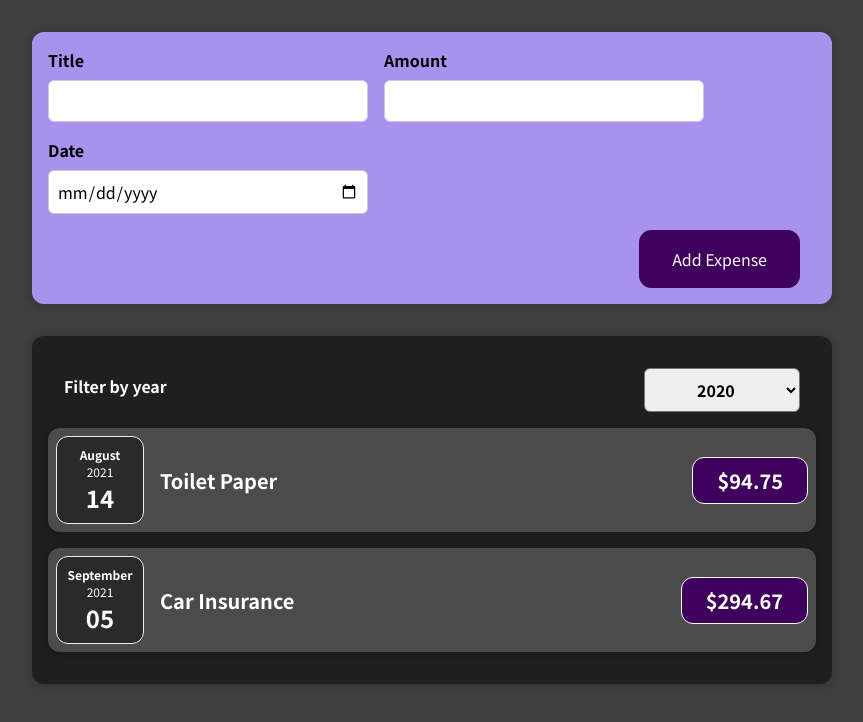
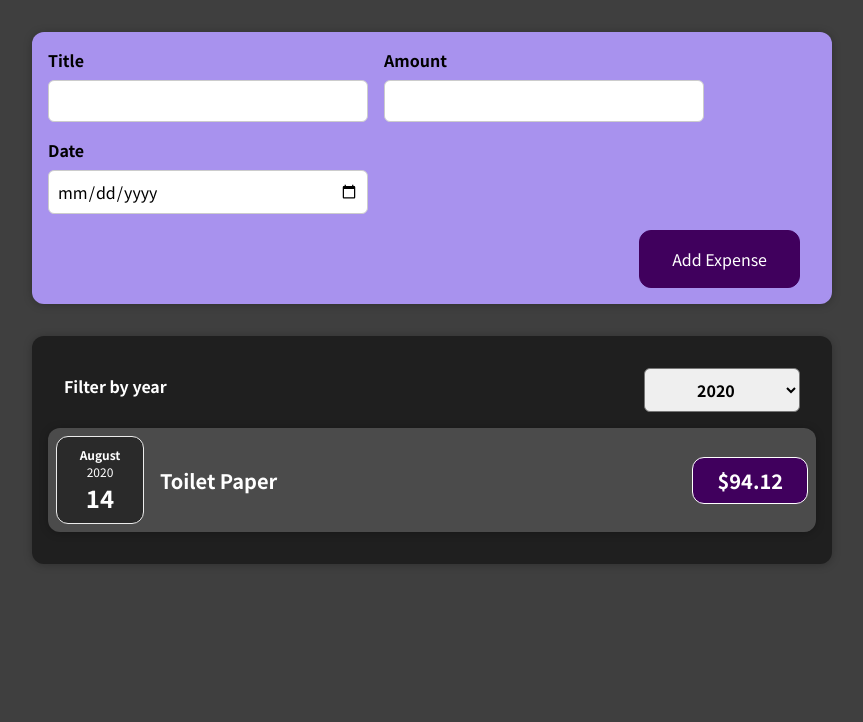
Before and after one commit to Rossnerandre/first-app-react, a React (Create React App) app: page / in a window 1280 px wide. Shown: the top 722 px of the page, without its empty margins (208-1071 px from the left). Built offline with nearby package versions, Linux system fonts and the light colour scheme.

Commit message:
Add list render

```diff
--- a/src/App.js
+++ b/src/App.js
@@ -1,26 +1,52 @@
-import './App.css';
+import React, { useState } from 'react';
 
 import NewExpense from './components/NewExpense/NewExpense';
 import Expenses from './components/Expenses/Expenses';
 
+const DUMMY_EXPENSES = [
+  {
+    id: 'e1',
+    title: 'Toilet Paper',
+    amount: 94.12,
+    date: new Date(2020, 7, 14),
+  },
+  { id: 'e2', title: 'New TV', amount: 799.49, date: new Date(2021, 2, 12) },
+  {
+    id: 'e3',
+    title: 'Car Insurance',
+    amount: 294.67,
+    date: new Date(2021, 2, 28),
+  },
+  {
+    id: 'e4',
+    title: 'New Desk (Wooden)',
+    amount: 450,
+    date: new Date(2021, 5, 12),
+  },
+];
 
 const App = () => {
-  const expenses = [
-    { id: 'e1', title: 'Toilet Paper', amount: 94.75, date: new Date(2021, 7, 14) },
-    { id: 'e2', title: 'Car Insurance', amount: 294.67, date: new Date(2021, 8, 5) }
-  ];
+  const [expenses, setExpenses] = useState(DUMMY_EXPENSES);
 
-  const addExpenseHandler = expense => {
-    console.log('In app.js');
-    console.log(expense);
+  const addExpenseHandler = (expense) => {
+    setExpenses((prevExpenses) => {
+      return [expense, ...prevExpenses];
+    });
   };
+
+  // return React.createElement(
+  //   'div',
+  //   {},
+  //   React.createElement('h2', {}, "Let's get started!"),
+  //   React.createElement(Expenses, { items: expenses })
+  // );
 
   return (
     <div>
       <NewExpense onAddExpense={addExpenseHandler} />
-      <Expenses items={expenses}></Expenses>
+      <Expenses items={expenses} />
     </div>
   );
-}
+};
 
 export default App;
--- a/src/components/Expenses/ExpenseItem.js
+++ b/src/components/Expenses/ExpenseItem.js
@@ -1,16 +1,15 @@
-import { useState } from 'react';
+
 import Card from '../UI/Card';
 import ExpenseDate from './ExpenseDate';
 import './ExpenseItem.css'
 
 const ExpenseItem = (props) => {
-  const [title, setTitle] = useState(props.title);
 
   return (
     <Card className="expense-item">
       <ExpenseDate date={props.date} />
       <div className="expense-item__description">
-        <h2>{title}</h2>
+        <h2>{props.title}</h2>
         <div className="expense-item__price">${props.amount}</div>
       </div>
     </Card>
--- a/src/components/Expenses/Expenses.js
+++ b/src/components/Expenses/Expenses.js
@@ -12,18 +12,28 @@ const Expenses = (props) => {
     setFilteredYear(selectedYear);
   }
 
+  const filteredExpenses = props.items.filter(expense => {
+    return expense.date.getFullYear().toString() === filteredYear;
+  });
+
+  let expensesContent = <p>No expenses found.</p>;
+
+  if (filteredExpenses.length > 0) {
+    expensesContent = filteredExpenses.map((expense) => (
+      <ExpenseItem
+        key={expense.id}
+        title={expense.title}
+        amount={expense.amount}
+        date={expense.date} />
+    ));
+  }
+
   return (
     <Card className="expenses">
       <ExpensesFilter
         selected={filteredYear}
         onChangeFilter={filterChangeHandler} />
-
-      {props.items.map((expense) => (
-        <ExpenseItem
-          title={expense.title}
-          amount={expense.amount}
-          date={expense.date} />
-      ))}
+      {expensesContent}
     </Card>
   );
 }
--- a/src/components/NewExpense/ExpenseForm.js
+++ b/src/components/NewExpense/ExpenseForm.js
@@ -1,5 +1,6 @@
-import { useState } from 'react';
-import './ExpenseForm.css'
+import React, { useState } from 'react';
+
+import './ExpenseForm.css';
 
 const ExpenseForm = (props) => {
   const [enteredTitle, setEnteredTitle] = useState('');
@@ -8,17 +9,17 @@ const ExpenseForm = (props) => {
   // const [userInput, setUserInput] = useState({
   //   enteredTitle: '',
   //   enteredAmount: '',
-  //   enteredDate: ''
+  //   enteredDate: '',
   // });
 
   const titleChangeHandler = (event) => {
     setEnteredTitle(event.target.value);
     // setUserInput({
     //   ...userInput,
-    //   enteredTitle: event.target.value
+    //   enteredTitle: event.target.value,
     // });
     // setUserInput((prevState) => {
-    //   return { ...prevState, enteredTitle: event.target.value }
+    //   return { ...prevState, enteredTitle: event.target.value };
     // });
   };
 
@@ -26,7 +27,7 @@ const ExpenseForm = (props) => {
     setEnteredAmount(event.target.value);
     // setUserInput({
     //   ...userInput,
-    //   enteredAmount: event.target.value
+    //   enteredAmount: event.target.value,
     // });
   };
 
@@ -34,46 +35,62 @@ const ExpenseForm = (props) => {
     setEnteredDate(event.target.value);
     // setUserInput({
     //   ...userInput,
-    //   enteredDate: event.target.value
-    // })
-  }
+    //   enteredDate: event.target.value,
+    // });
+  };
+
   const submitHandler = (event) => {
     event.preventDefault();
 
-    const expensaData = {
+    const expenseData = {
       title: enteredTitle,
       amount: enteredAmount,
-      date: new Date(enteredDate)
+      date: new Date(enteredDate),
     };
 
-    props.onSaveExpenseData(expensaData);
-
+    props.onSaveExpenseData(expenseData);
     setEnteredTitle('');
     setEnteredAmount('');
     setEnteredDate('');
-  }
+  };
 
   return (
     <form onSubmit={submitHandler}>
-      <div className="new-expense__controls">
-        <div className="new-expense__control">
+      <div className='new-expense__controls'>
+        <div className='new-expense__control'>
           <label>Title</label>
-          <input type='text' value={enteredTitle} onChange={titleChangeHandler} />
+          <input
+            type='text'
+            value={enteredTitle}
+            onChange={titleChangeHandler}
+          />
         </div>
-        <div className="new-expense__control">
+        <div className='new-expense__control'>
           <label>Amount</label>
-          <input type='number' min="0.01" step="0.01" value={enteredAmount} onChange={amountChangeHandler} />
+          <input
+            type='number'
+            min='0.01'
+            step='0.01'
+            value={enteredAmount}
+            onChange={amountChangeHandler}
+          />
         </div>
-        <div className="new-expense__control">
+        <div className='new-expense__control'>
           <label>Date</label>
-          <input type='date' min="2019-01-01" step="2022-12-31" value={enteredDate} onChange={dateChangeHandler} />
+          <input
+            type='date'
+            min='2019-01-01'
+            max='2022-12-31'
+            value={enteredDate}
+            onChange={dateChangeHandler}
+          />
         </div>
       </div>
-      <div className="new-expense__actions">
-        <button type="submit">Add Expense</button>
+      <div className='new-expense__actions'>
+        <button type='submit'>Add Expense</button>
       </div>
     </form>
-  )
+  );
 };
 
 export default ExpenseForm;
```
